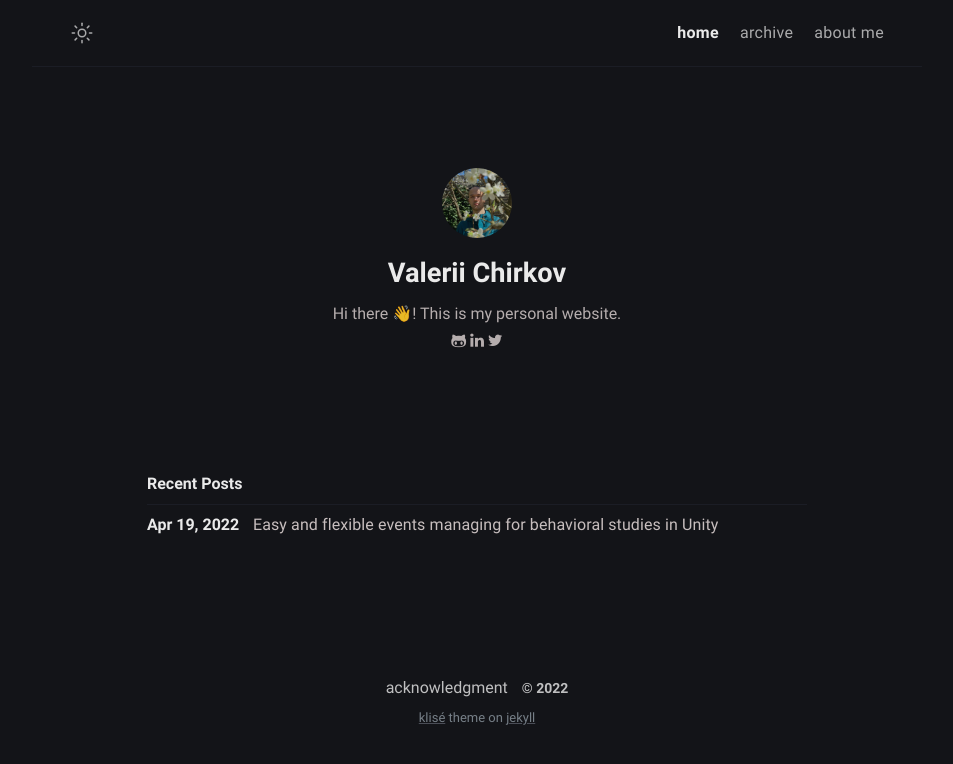
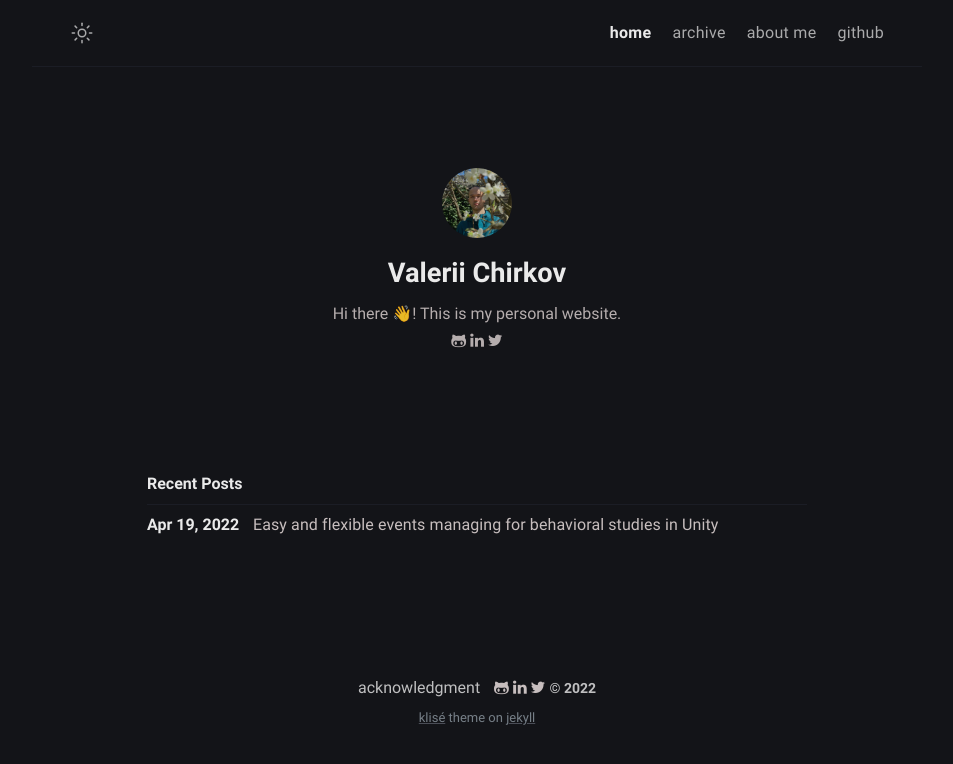
Before and after one commit to vagechirkov/vagechirkov.github.io, a Jekyll site: the page built from index.md, in a window 1280 px wide. Shown: the top 764 px of the page, without its empty margins (163-1116 px from the left). Built offline with Jekyll 4.4.1, drawn with Linux system fonts in a browser that asks for light colours.

Commit message:
minor updates

```diff
--- a/_includes/footer.html
+++ b/_includes/footer.html
@@ -1,18 +1,21 @@
 <footer class="footer">
   <a class="footer_item" href="/thanks">acknowledgment</a>
+  <a href="https://github.com/{{ site.author.github}}" style="text-decoration:None" title="GitHub">
+    <i class="fa fa-github-alt" aria-hidden="true"></i>
+  </a>
+  <a href="https://www.linkedin.com/in/{{ site.author.linkedin}}" style="text-decoration:None" title="Linkedin">
+    <i class="fa fa-linkedin" aria-hidden="true"></i>
+  </a>
+  <a href="https://twitter.com/{{ site.author.twitter}}" style="text-decoration:None" title="Twitter">
+    <i class="fa fa-twitter" aria-hidden="true"></i>
+  </a>
   <span class="footer_item">&copy; {{ site.time | date: "%Y" }}</span>
   <small class="footer_copyright">
     <!-- Klisé Theme: https://github.com/piharpi/jekyll-klise -->
     <a
-      href="https://github.com/piharpi/jekyll-klise"
-      target="_blank"
-      rel="noreferrer noopener"
-      >klisé</a
-    >
+      href="https://github.com/piharpi/jekyll-klise" target="_blank" rel="noreferrer noopener">klisé</a>
     theme on
-    <a href="https://jekyllrb.com" target="_blank" rel="noreferrer noopener"
-      >jekyll</a
-    >
+    <a href="https://jekyllrb.com" target="_blank" rel="noreferrer noopener">jekyll</a>
   </small>
 </footer>
 <script src="/assets/js/main.js" defer="defer"></script>
```
Also changed, not shown: _data/menus.yml (+4 -5 lines).
